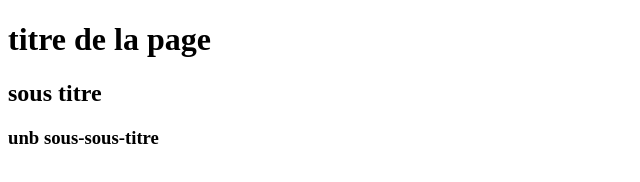
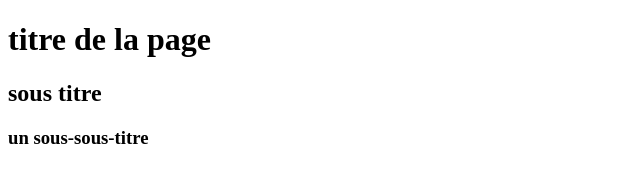
Before and after one commit to Niamor70/depottest, a plain HTML site: page index.html in a window 1280 px wide. Shown: the full height of the page, 0-640 px from the left. Drawn offline with Linux system fonts and the light colour scheme.

Commit message:
fix typo

```diff
--- a/index.html
+++ b/index.html
@@ -9,6 +9,6 @@
 <body>
     <h1>titre de la page</h1>
     <h2>sous titre</h2>
-    <h3>unb sous-sous-titre</h3>
+    <h3>un sous-sous-titre</h3>
 </body>
 </html>
```
